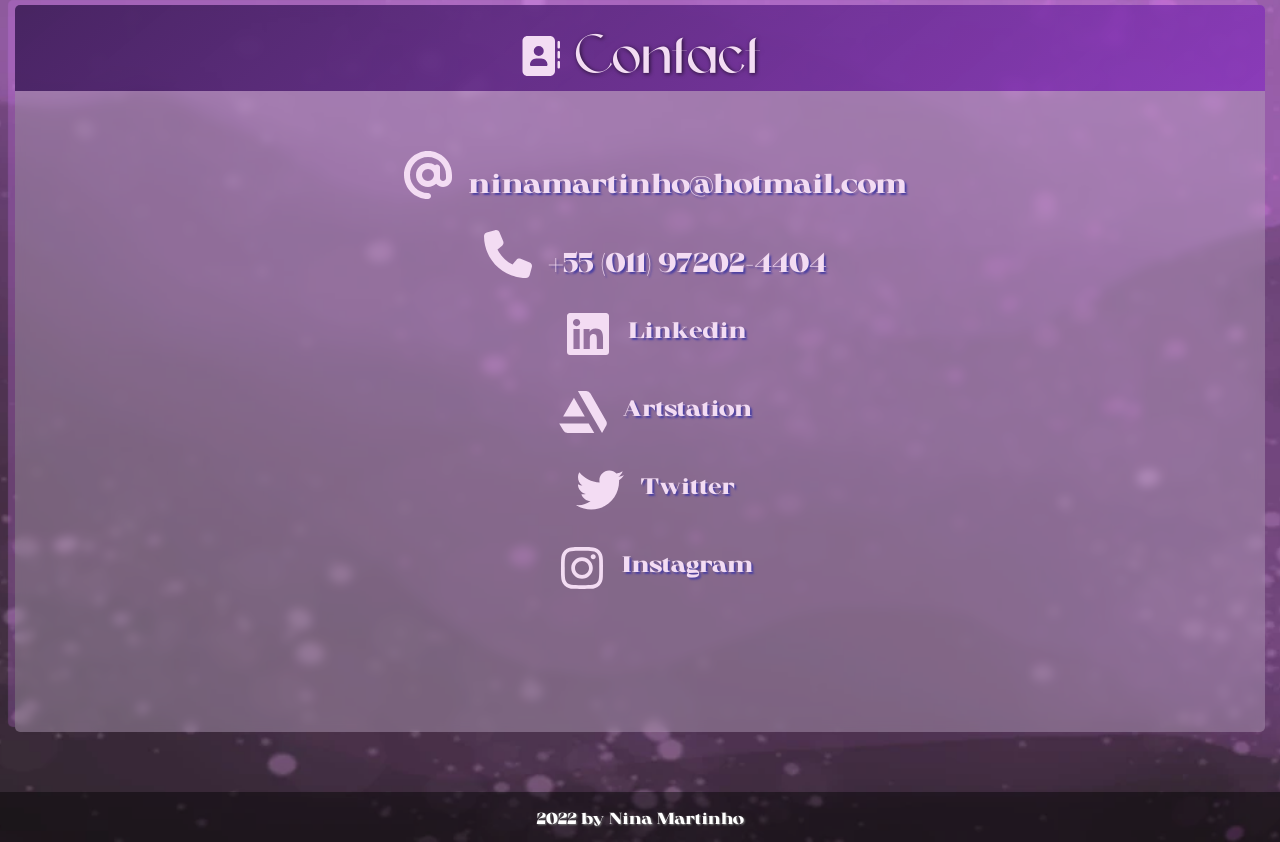
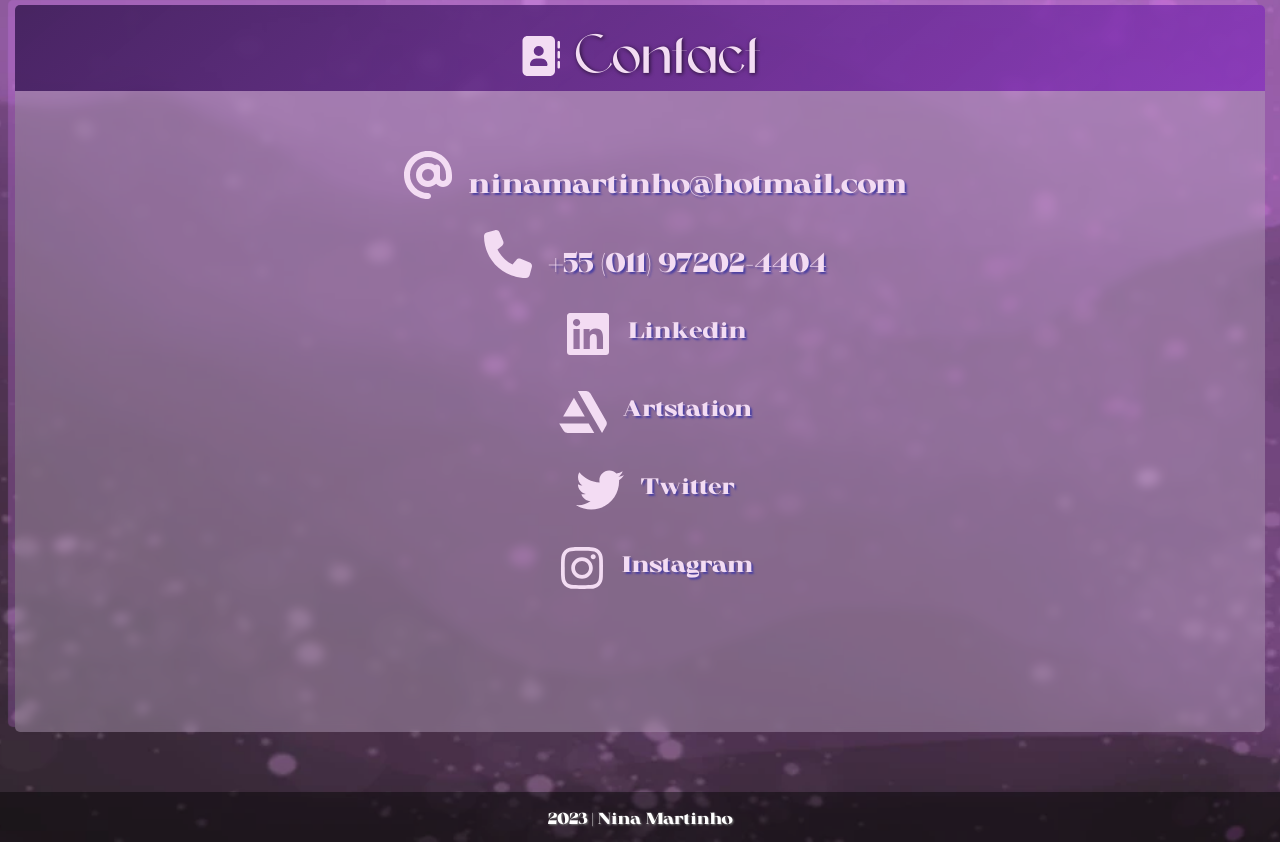
Before and after one commit to KelvinCrepaldi/ninamartinho, a React (Create React App) app: page / in a window 1280 px wide. Shown: the part 3399-4241 px from the top of the page. Built offline with nearby package versions, Linux system fonts and the light colour scheme.

Commit message:
fix: year of date on footer

```diff
--- a/src/components/Footer/index.jsx
+++ b/src/components/Footer/index.jsx
@@ -1,7 +1,7 @@
 import { FooterContainer } from "./Footer.styles";
 
 const Footer = () => {
-  return <FooterContainer> 2022 by Nina Martinho</FooterContainer>;
+  return <FooterContainer> 2023 | Nina Martinho</FooterContainer>;
 };
 
 export default Footer;
```
